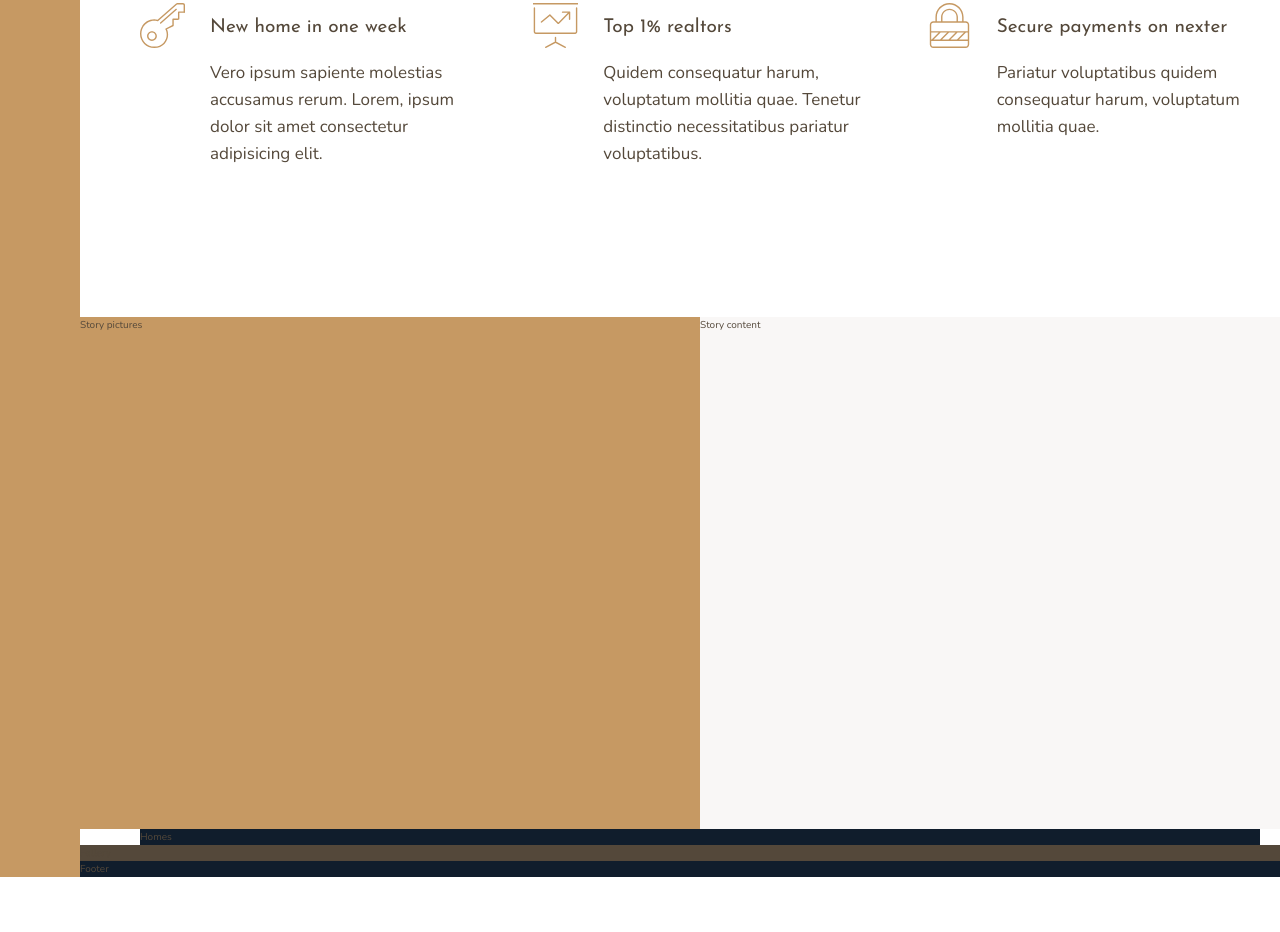
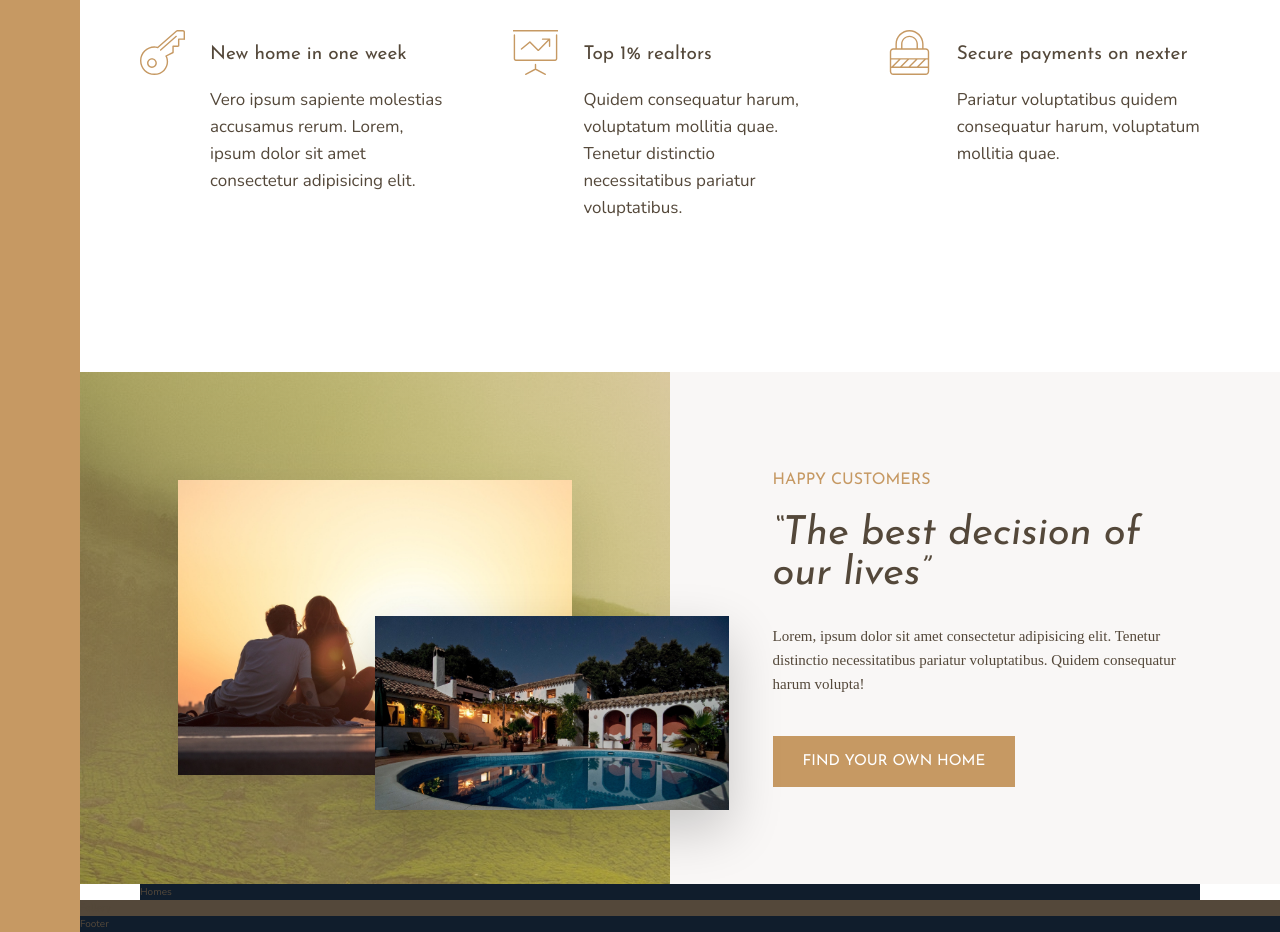
Before and after one commit to hanatokobato/nexter, a website: page index.html in a window 1280 px wide. Shown: the part 991-1923 px from the top of the page. Before the commit the page ends 1868 px from the top, so only its background shows below. Drawn offline with nearby package versions, Linux system fonts and the light colour scheme.

Commit message:
Building story section

```diff
--- a/index.html
+++ b/index.html
@@ -87,8 +87,26 @@
         </p>
       </div>
     </section>
-    <div class="story__pictures">Story pictures</div>
-    <div class="story__content">Story content</div>
+    <div class="story__pictures">
+      <img
+        src="img/story-1.jpeg"
+        alt="Couple with new house"
+        class="story__img--1"
+      />
+      <img src="img/story-2.jpeg" alt="New house" class="story__img--2" />
+    </div>
+    <div class="story__content">
+      <h3 class="heading-3 mb-sm">Happy Customers</h3>
+      <h2 class="heading-2 heading-2--dark mb-md">
+        &ldquo;The best decision of our lives&rdquo;
+      </h2>
+      <p class="story__text">
+        Lorem, ipsum dolor sit amet consectetur adipisicing elit. Tenetur
+        distinctio necessitatibus pariatur voluptatibus. Quidem consequatur
+        harum volupta!
+      </p>
+      <button class="btn">Find your own home</button>
+    </div>
     <section class="homes">Homes</section>
     <section class="gallery">Fallery</section>
     <footer class="footer">Footer</footer>
--- a/sass/_story.scss
+++ b/sass/_story.scss
@@ -1,13 +1,48 @@
 .story {
   &__pictures {
     background-color: $color-primary;
+    background-image: linear-gradient(
+        rgba($color-primary, 0.5),
+        rgba($color-primary, 0.5)
+      ),
+      url(../img/back.jpg);
+    grid-column: full-start / col-end 4;
+    display: grid;
+    grid-template-rows: repeat(6, 1fr);
+    grid-template-columns: repeat(6, 1fr);
+    align-items: center;
+  }
 
-    grid-column: full-start / col-end 4;
+  &__img--1 {
+    width: 100%;
+    grid-row: 2 / span 4;
+    grid-column: 2 / span 4;
+    box-shadow: 0 2rem 5rem rgba($color: black, $alpha: 0.1);
+  }
+
+  &__img--2 {
+    width: 120%;
+    z-index: 10;
+    grid-row: 4 / span 2;
+    grid-column: 4 / span 3;
+    box-shadow: 0 2rem 5rem rgba($color: black, $alpha: 0.2);
   }
 
   &__content {
     background-color: $color-grey-light-1;
 
     grid-column: col-start 5 / full-end;
+
+    padding: 6rem 8vw;
+    display: flex;
+    flex-direction: column;
+    justify-content: center;
+    align-items: flex-start;
+  }
+
+  &__text {
+    font-size: 1.5rem;
+    font-family: italic;
+    margin-bottom: 4rem;
   }
 }
--- a/sass/_typography.scss
+++ b/sass/_typography.scss
@@ -9,10 +9,26 @@
 
 .heading-2 {
   @extend %heading;
+
+  font-size: 4rem;
+  font-style: italic;
+  line-height: 1;
+
+  &--light {
+    color: $color-grey-light-1;
+  }
+
+  &--dark {
+    color: $color-grey-dark-1;
+  }
 }
 
 .heading-3 {
   @extend %heading;
+
+  font-size: 1.6rem;
+  color: $color-primary;
+  text-transform: uppercase;
 }
 
 .heading-4 {
@@ -27,3 +43,36 @@
     color: $color-grey-dark-1;
   }
 }
+
+.btn {
+  background-color: $color-primary;
+  color: white;
+  border: 0;
+  border-radius: 0;
+  font-family: $font-display;
+  font-size: 1.5rem;
+  text-transform: uppercase;
+  padding: 1.8rem 3rem;
+  cursor: pointer;
+  transition: all 0.2s;
+
+  &:hover {
+    background-color: $color-primary-dark;
+  }
+}
+
+.mb-sm {
+  margin-bottom: 2rem;
+}
+
+.mb-md {
+  margin-bottom: 3rem;
+}
+
+.mb-lg {
+  margin-bottom: 4rem;
+}
+
+.mb-hg {
+  margin-bottom: 8rem;
+}
```
Also changed, not shown: css/style.css.
